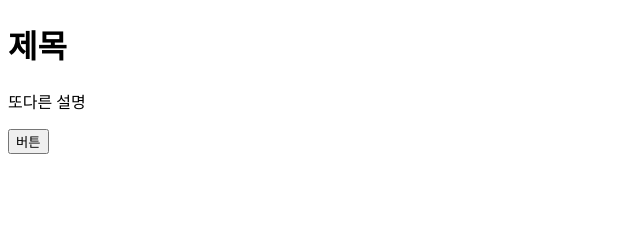
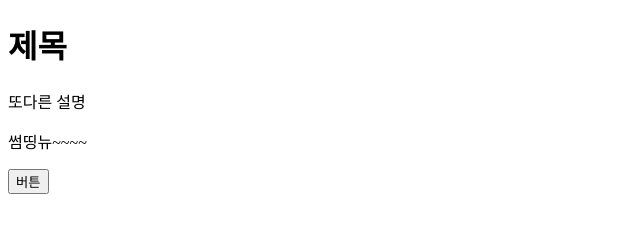
Before and after one commit to yangjinhwa/practice-git, a plain HTML site: page index.html in a window 1280 px wide. Shown: the whole page, without its empty margins (0-640 px from the left). Drawn offline with Linux system fonts and the light colour scheme.

Commit message:
something new

```diff
--- a/index.html
+++ b/index.html
@@ -10,6 +10,7 @@
 <body>
   <h1>제목</h1>
   <p>또다른 설명</p>
+  <p>썸띵뉴~~~~</p>
   <button id="button">버튼</button>
 </body>
 </html>
```
